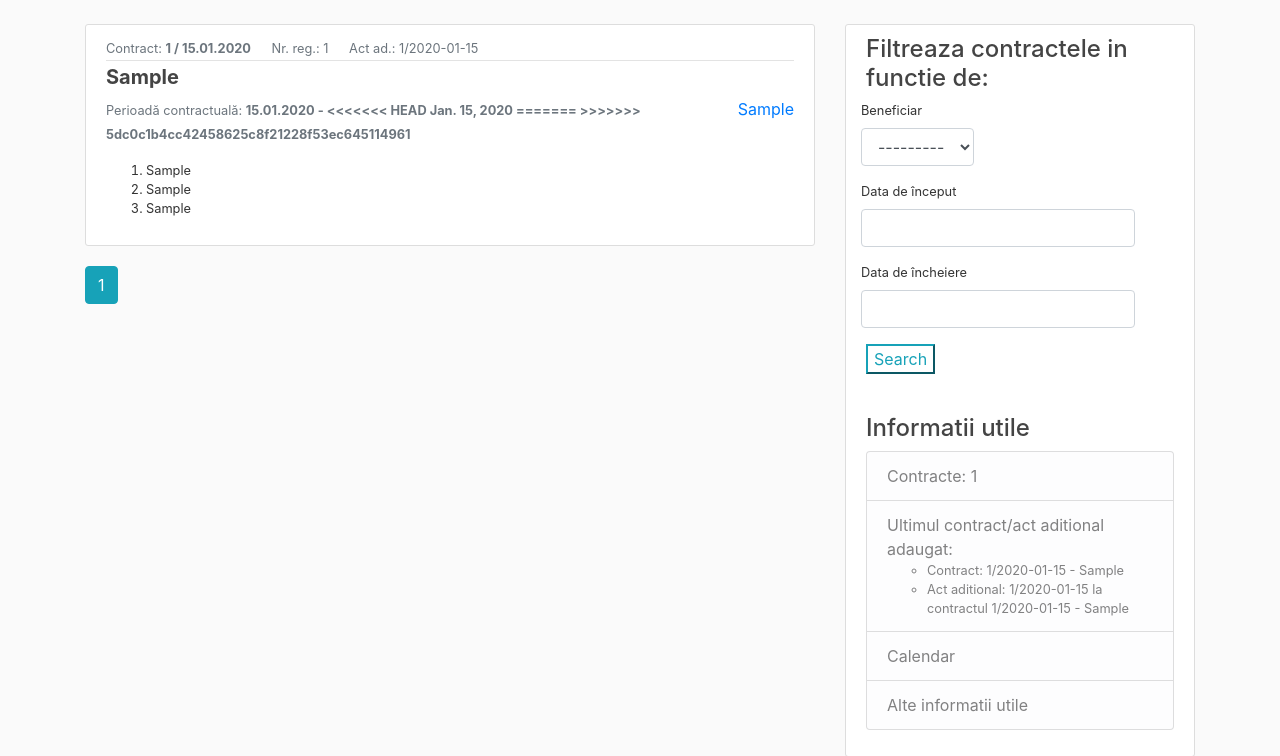
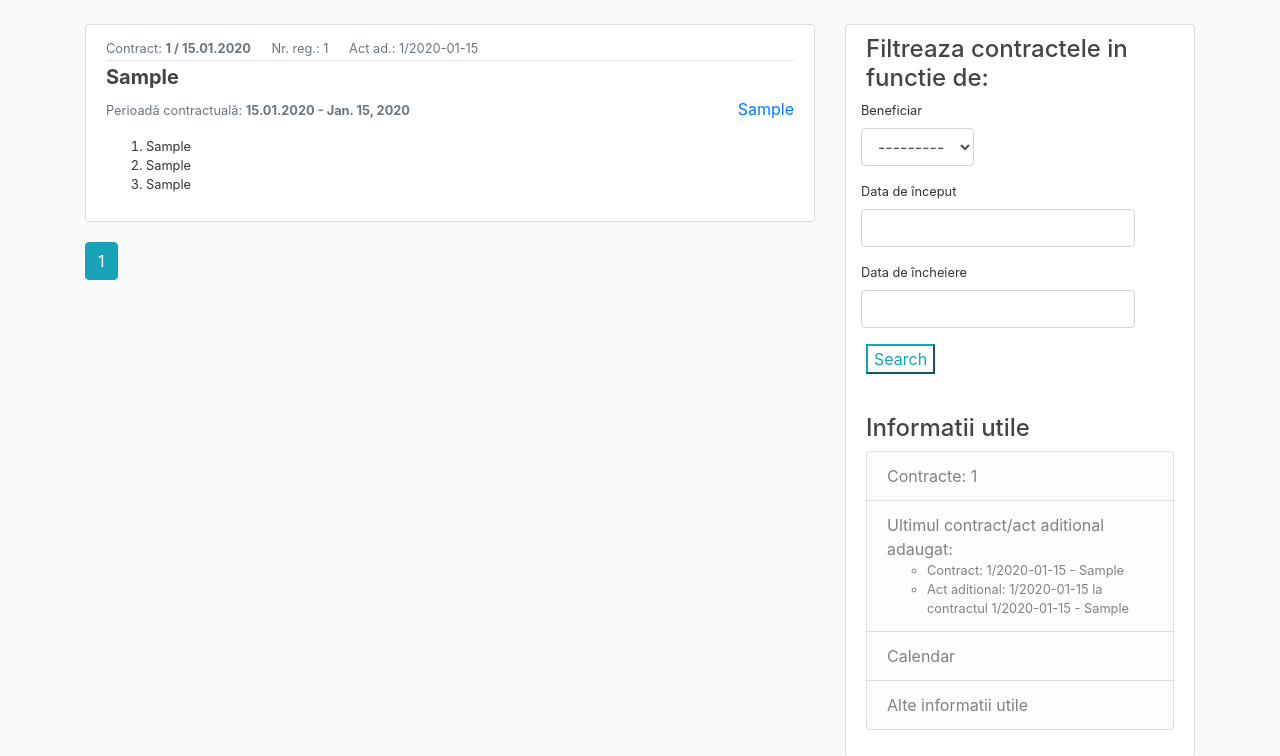
Before and after one commit to adina-calin/contracts, a Django app: page /contracte/ in a window 1280 px wide. Shown: the part 56-812 px from the top of the page. Run offline with Django 3.2, Linux system fonts and the light colour scheme; tables that the repository leaves empty hold one stand-in row (values such as "Sample post"); some libraries are stand-ins or nearby versions.

Commit message:
sper ca am reparat commit-urile

```diff
--- a/src/ev_contracte/contr_clienti/templates/contr_clienti/home.html
+++ b/src/ev_contracte/contr_clienti/templates/contr_clienti/home.html
@@ -16,11 +16,7 @@
                 <a class="float-right" href="#">{{ contract.tip_contract }}</a>
                 <small class="text-muted"> Perioadă contractuală: <b>{{ contract.data_incepere_contract|date:'d.m.Y' }} -
                     {% if contract.actaditional_set.all %}
-<<<<<<< HEAD
                         {{contract.data_sfarsit_contract}}
-=======
-                        {{a_data_sfarsit_contract}}
->>>>>>> 5dc0c1b4cc42458625c8f21228f53ec645114961
                     {% else %}
                         {{ contract.data_sfarsit_contract|date:'d.m.Y' }}
                     {% endif %}
```
